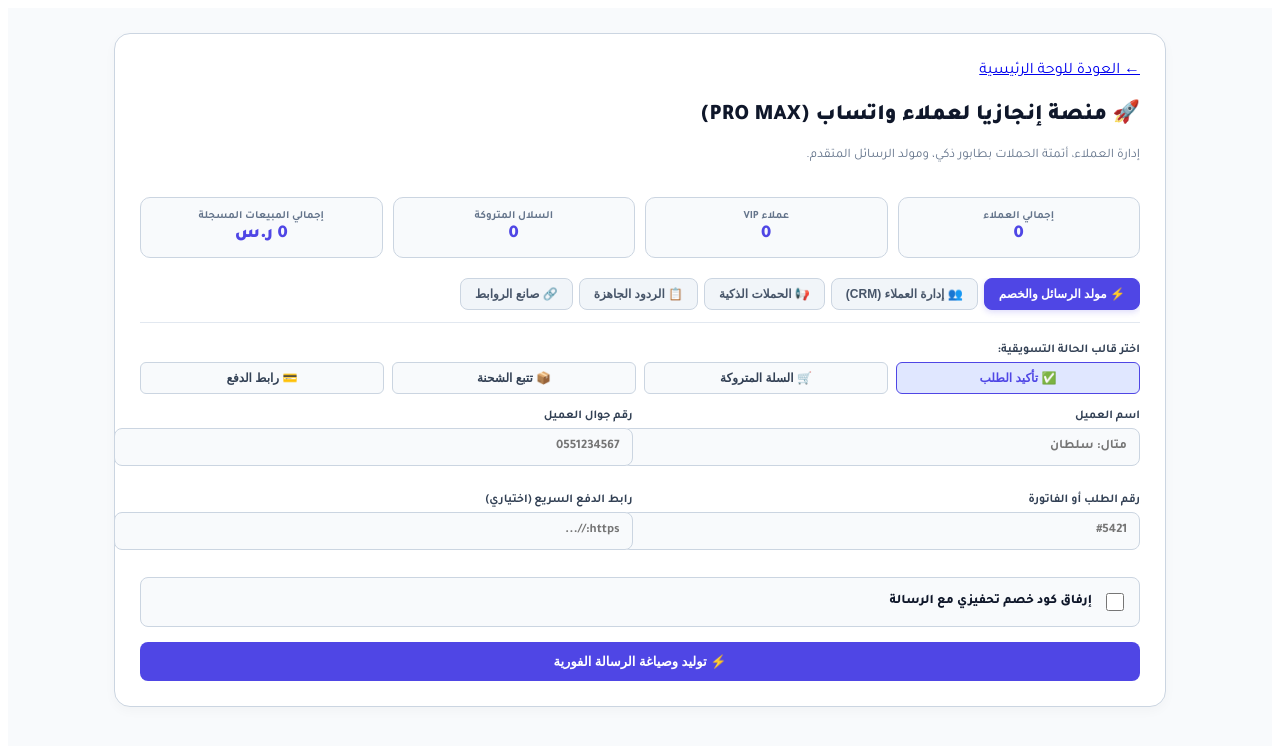
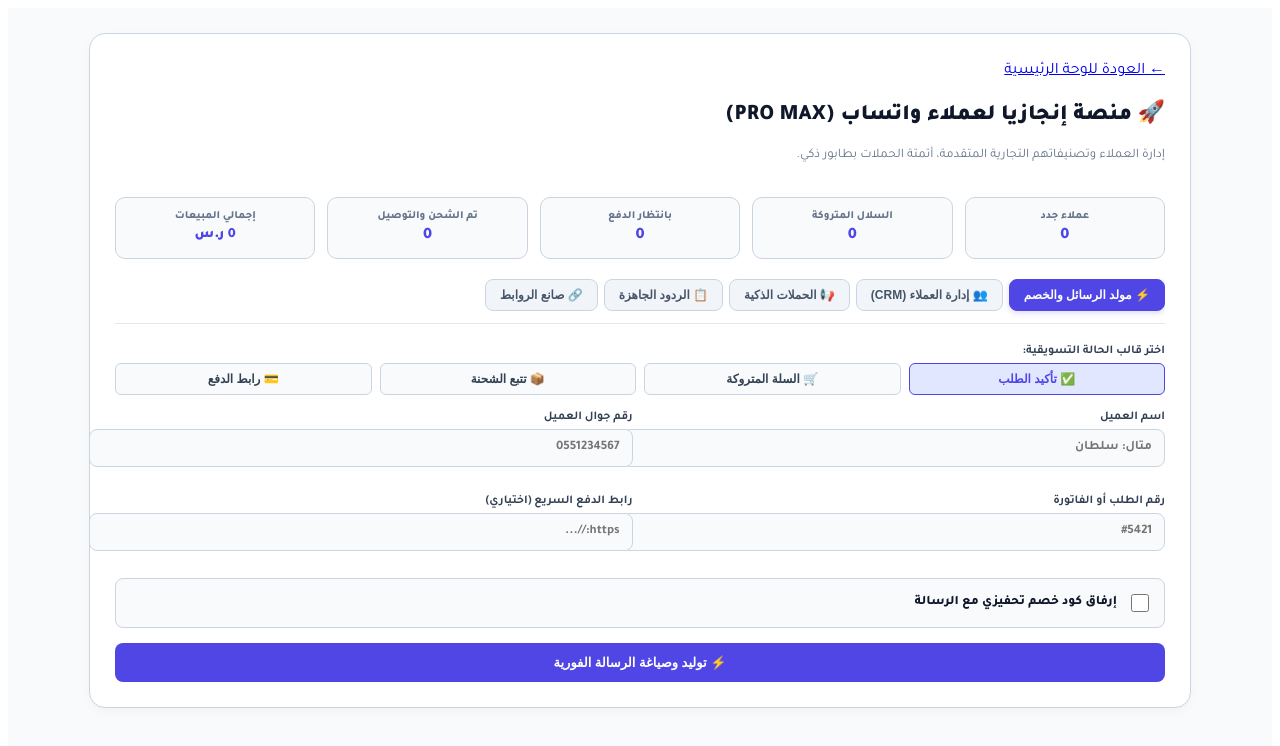
Before and after one commit to engaziasa-lang/engazia-app, a Next.js app: page /hub/whatsapp in a window 1280 px wide. Shown: the top 746 px of the page. Built offline with nearby package versions, Linux system fonts and the light colour scheme.

Commit message:
Update page.tsx

```diff
--- a/app/hub/whatsapp/page.tsx
+++ b/app/hub/whatsapp/page.tsx
@@ -57,7 +57,7 @@ export default function WhatsAppProHub() {
   const [broadcastIndex, setBroadcastIndex] = useState(0);
 
   useEffect(() => {
-    const saved = localStorage.getItem('engazia_whatsapp_pro_crm');
+    const saved = localStorage.getItem('engazia_whatsapp_pro_crm_v2');
     if (saved) {
       try { setContacts(JSON.parse(saved)); } catch (e) {}
     }
@@ -65,7 +65,7 @@ export default function WhatsAppProHub() {
 
   const saveContacts = (updated: Customer[]) => {
     setContacts(updated);
-    localStorage.setItem('engazia_whatsapp_pro_crm', JSON.stringify(updated));
+    localStorage.setItem('engazia_whatsapp_pro_crm_v2', JSON.stringify(updated));
   };
 
   const formatPhone = (phone: string) => {
@@ -161,16 +161,16 @@ export default function WhatsAppProHub() {
       <style jsx>{`
         @import url('https://fonts.googleapis.com/css2?family=Tajawal:wght@400;500;700;800;900&display=swap');
         .app-container { background: #f8fafc; color: #0f172a; min-height: 100vh; font-family: 'Tajawal', sans-serif; direction: rtl; padding: 25px 15px 50px; }
-        .wrapper { max-width: 1000px; margin: 0 auto; background: #fff; border-radius: 16px; padding: 25px; border: 1px solid #cbd5e1; box-shadow: 0 4px 12px rgba(0,0,0,0.03); }
+        .wrapper { max-width: 1050px; margin: 0 auto; background: #fff; border-radius: 16px; padding: 25px; border: 1px solid #cbd5e1; box-shadow: 0 4px 12px rgba(0,0,0,0.03); }
         .back-link { color: #4f46e5; text-decoration: none; font-weight: 700; font-size: 13px; display: inline-block; margin-bottom: 15px; }
         .header-flex { display: flex; justify-content: space-between; align-items: center; margin-bottom: 20px; flex-wrap: wrap; gap: 10px; }
         .title { font-size: 22px; font-weight: 900; color: #0f172a; }
         .desc { color: #64748b; font-size: 13px; }
 
-        .stats-grid { display: grid; grid-template-columns: repeat(4, 1fr); gap: 10px; margin-bottom: 20px; }
-        .stat-card { background: #f8fafc; border: 1px solid #cbd5e1; border-radius: 10px; padding: 12px; text-align: center; }
-        .stat-num { font-size: 18px; font-weight: 900; color: #4f46e5; }
-        .stat-title { font-size: 11px; color: #64748b; font-weight: 700; }
+        .stats-grid { display: grid; grid-template-columns: repeat(5, 1fr); gap: 12px; margin-bottom: 20px; }
+        .stat-card { background: #f8fafc; border: 1px solid #cbd5e1; border-radius: 10px; padding: 12px 8px; text-align: center; }
+        .stat-num { font-size: 16px; font-weight: 900; color: #4f46e5; margin-top: 4px; }
+        .stat-title { font-size: 11px; color: #64748b; font-weight: 800; }
 
         .nav-tabs { display: flex; gap: 6px; border-bottom: 1px solid #e2e8f0; padding-bottom: 12px; margin-bottom: 20px; overflow-x: auto; }
         .tab-btn { background: #f1f5f9; border: 1px solid #cbd5e1; padding: 8px 14px; border-radius: 8px; font-weight: 700; font-size: 12px; color: #475569; cursor: pointer; transition: all 0.2s; white-space: nowrap; }
@@ -199,10 +199,11 @@ export default function WhatsAppProHub() {
         .contacts-table th, .contacts-table td { padding: 10px; border-bottom: 1px solid #e2e8f0; text-align: right; }
         .contacts-table th { background: #f1f5f9; color: #334155; font-weight: 800; }
         .badge { padding: 3px 8px; border-radius: 12px; font-size: 10px; font-weight: 800; display: inline-block; }
-        .badge-vip { background: #fef3c7; color: #d97706; }
         .badge-new { background: #dbeafe; color: #1d4ed8; }
         .badge-cart { background: #fee2e2; color: #dc2626; }
-        .badge-done { background: #dcfce7; color: #15803d; }
+        .badge-pay { background: #fef3c7; color: #d97706; }
+        .badge-ship { background: #dcfce7; color: #15803d; }
+
         .btn-sm { padding: 6px 10px; border-radius: 6px; font-size: 11px; font-weight: 800; cursor: pointer; border: none; }
         .btn-danger { background: #fee2e2; color: #dc2626; }
         .btn-success { background: #dcfce7; color: #15803d; }
@@ -211,7 +212,7 @@ export default function WhatsAppProHub() {
         .toolbar-group { display: flex; gap: 8px; flex: 1; }
         .toolbar input, .toolbar select { padding: 8px 12px; border: 1px solid #cbd5e1; border-radius: 6px; font-size: 13px; background: #fff; }
 
-        @media(max-width: 640px) { .form-grid { grid-template-columns: 1fr; } .templates-selector { grid-template-columns: 1fr 1fr; } .stats-grid { grid-template-columns: 1fr 1fr; } }
+        @media(max-width: 768px) { .stats-grid { grid-template-columns: repeat(2, 1fr); } .form-grid { grid-template-columns: 1fr; } .templates-selector { grid-template-columns: 1fr 1fr; } }
       `}</style>
 
       <div className="wrapper">
@@ -220,31 +221,35 @@ export default function WhatsAppProHub() {
         <div className="header-flex">
           <div>
             <h2 className="title">🚀 منصة إنجازيا لعملاء واتساب (PRO MAX)</h2>
-            <p className="desc">إدارة العملاء، أتمتة الحملات بطابور ذكي، ومولد الرسائل المتقدم.</p>
+            <p className="desc">إدارة العملاء وتصنيفاتهم التجارية المتقدمة، أتمتة الحملات بطابور ذكي.</p>
           </div>
         </div>
 
-        {/* مؤشرات حية متقدمة */}
+        {/* مؤشرات حية متقدمة تغطي كل جوانب العميل */}
         <div className="stats-grid">
           <div className="stat-card">
-            <div className="stat-title">إجمالي العملاء</div>
-            <div className="stat-num">{contacts.length}</div>
-          </div>
-          <div className="stat-card">
-            <div className="stat-title">عملاء VIP</div>
-            <div className="stat-num">{contacts.filter(c => c.category === 'عميل VIP').length}</div>
+            <div className="stat-title">عملاء جدد</div>
+            <div className="stat-num">{contacts.filter(c => c.category === 'عميل جديد').length}</div>
           </div>
           <div className="stat-card">
             <div className="stat-title">السلال المتروكة</div>
             <div className="stat-num">{contacts.filter(c => c.category === 'سلة متروكة').length}</div>
           </div>
           <div className="stat-card">
-            <div className="stat-title">إجمالي المبيعات المسجلة</div>
-            <div className="stat-num">{contacts.reduce((acc, c) => acc + c.amount, 0).toLocaleString()} ر.س</div>
+            <div className="stat-title">بانتظار الدفع</div>
+            <div className="stat-num">{contacts.filter(c => c.category === 'بانتظار الدفع').length}</div>
+          </div>
+          <div className="stat-card">
+            <div className="stat-title">تم الشحن والتوصيل</div>
+            <div className="stat-num">{contacts.filter(c => c.category === 'تم الشحن والتوصيل').length}</div>
+          </div>
+          <div className="stat-card">
+            <div className="stat-title">إجمالي المبيعات</div>
+            <div className="stat-num" style={{ fontSize: '14px' }}>{contacts.reduce((acc, c) => acc + c.amount, 0).toLocaleString()} ر.س</div>
           </div>
         </div>
 
-        {/* شريط التنقل الاحترافي (المبسط) */}
+        {/* شريط التنقل */}
         <div className="nav-tabs">
           <button className={`tab-btn ${activeTab === 'generator' ? 'active' : ''}`} onClick={() => setActiveTab('generator')}>⚡ مولد الرسائل والخصم</button>
           <button className={`tab-btn ${activeTab === 'crm' ? 'active' : ''}`} onClick={() => setActiveTab('crm')}>👥 إدارة العملاء (CRM)</button>
@@ -285,7 +290,7 @@ export default function WhatsAppProHub() {
               </div>
             </div>
 
-            <div style={{ background: '#f8fafc', padding: '12px', borderRadius: '8px', border: '1px solid #cbd5e1', marginBottom: '15px', display: 'flex', alignItems: 'center', justifyContent: 'space-between' }}>
+            <div style={{ background: '#f8fafc', padding: '12px', borderRadius: '8px', border: '1px solid #cbd5e1', marginBottom: '15px', display: 'flex', alignItems: 'center', justifyContent: 'space-between', flexWrap: 'wrap', gap: '10px' }}>
               <div style={{ display: 'flex', alignItems: 'center', gap: '10px' }}>
                 <input type="checkbox" id="discCheck" checked={includeDiscount} onChange={e => setIncludeDiscount(e.target.checked)} style={{ width: '18px', height: '18px', accentColor: '#4f46e5' }} />
                 <label htmlFor="discCheck" style={{ fontSize: '13px', fontWeight: '800', cursor: 'pointer', margin: 0 }}>إرفاق كود خصم تحفيزي مع الرسالة</label>
@@ -313,7 +318,7 @@ export default function WhatsAppProHub() {
         {activeTab === 'crm' && (
           <div>
             <form onSubmit={addContact} style={{ background: '#f8fafc', padding: '15px', borderRadius: '10px', marginBottom: '20px', border: '1px solid #cbd5e1' }}>
-              <h3 style={{ fontSize: '13px', fontWeight: '900', marginBottom: '10px' }}>➕ تسجيل عميل جديد وحجم المشتريات</h3>
+              <h3 style={{ fontSize: '13px', fontWeight: '900', marginBottom: '10px' }}>➕ تسجيل عميل جديد وتحديد تصنيفه</h3>
               <div className="form-grid">
                 <div className="form-group">
                   <input type="text" className="form-control" placeholder="اسم العميل" value={newName} onChange={e => setNewName(e.target.value)} required />
@@ -323,10 +328,10 @@ export default function WhatsAppProHub() {
                 </div>
                 <div className="form-group">
                   <select className="form-control" value={newCategory} onChange={e => setNewCategory(e.target.value)}>
-                    <option value="عميل جديد">عميل جديد</option>
-                    <option value="عميل VIP">عميل VIP 🌟</option>
+                    <option value="عميل جديد">عميل جديد 👤</option>
                     <option value="سلة متروكة">سلة متروكة 🛒</option>
-                    <option value="تم التوصيل">تم التوصيل ✅</option>
+                    <option value="بانتظار الدفع">بانتظار الدفع 💳</option>
+                    <option value="تم الشحن والتوصيل">تم الشحن والتوصيل 📦</option>
                   </select>
                 </div>
                 <div className="form-group">
@@ -341,9 +346,10 @@ export default function WhatsAppProHub() {
                 <input type="text" placeholder="🔍 بحث بالاسم أو الجوال..." value={searchTerm} onChange={e => setSearchTerm(e.target.value)} />
                 <select value={filterCategory} onChange={e => setFilterCategory(e.target.value)}>
                   <option value="all">كل التصنيفات</option>
-                  <option value="عميل VIP">عميل VIP</option>
+                  <option value="عميل جديد">عميل جديد</option>
                   <option value="سلة متروكة">سلة متروكة</option>
-                  <option value="عميل جديد">عميل جديد</option>
+                  <option value="بانتظار الدفع">بانتظار الدفع</option>
+                  <option value="تم الشحن والتوصيل">تم الشحن والتوصيل</option>
                 </select>
               </div>
               <button className="btn-sm btn-success" style={{ padding: '8px 14px' }} onClick={exportToCSV}>📥 تصدير ملف إكسل CSV</button>
@@ -358,7 +364,7 @@ export default function WhatsAppProHub() {
                     <tr>
                       <th>الاسم</th>
                       <th>الجوال</th>
-                      <th>التصنيف</th>
+                      <th>التصنيف التجاري</th>
                       <th>المشتريات</th>
                       <th>التاريخ</th>
                       <th>الإجراءات</th>
@@ -370,7 +376,7 @@ export default function WhatsAppProHub() {
                         <td style={{ fontWeight: '800' }}>{c.name}</td>
                         <td>{c.phone}</td>
                         <td>
-                          <span className={`badge ${c.category === 'عميل VIP' ? 'badge-vip' : c.category === 'سلة متروكة' ? 'badge-cart' : 'badge-new'}`}>
+                          <span className={`badge ${c.category === 'سلة متروكة' ? 'badge-cart' : c.category === 'بانتظار الدفع' ? 'badge-pay' : c.category === 'تم الشحن والتوصيل' ? 'badge-ship' : 'badge-new'}`}>
                             {c.category}
                           </span>
                         </td>
@@ -378,7 +384,7 @@ export default function WhatsAppProHub() {
                         <td style={{ color: '#64748b', fontSize: '11px' }}>{c.date}</td>
                         <td>
                           <div style={{ display: 'flex', gap: '5px' }}>
-                            <button className="btn-sm btn-success" onClick={() => openWhatsApp(c.phone, `مرحباً ${c.name}، معك متجر إنجازيا.`)}>💬 مراسلة</button>
+                            <button className="btn-sm btn-success" onClick={() => openWhatsApp(c.phone, `مرحباً ${c.name}، معك متجر إنجازيا بخصوص طلبك.`)}>💬 مراسلة</button>
                             <button className="btn-sm btn-danger" onClick={() => deleteContact(c.id)}>حذف</button>
                           </div>
                         </td>
@@ -394,13 +400,14 @@ export default function WhatsAppProHub() {
         {/* 3. الحملات الذكية مع نظام الطابور (Queue) */}
         {activeTab === 'broadcast' && (
           <div>
-            <h3 style={{ fontSize: '14px', fontWeight: '900', marginBottom: '10px' }}>📢 الحملات التسويقية والطابور الذكي</h3>
+            <h3 style={{ fontSize: '14px', fontWeight: '900', marginBottom: '10px' }}>📢 الحملات التسويقية وطابور الإرسال الذكي</h3>
             <div className="form-group">
               <label>اختر الشريحة المستهدفة:</label>
               <select className="form-control" value={broadcastCat} onChange={e => { setBroadcastCat(e.target.value); setBroadcastIndex(0); }}>
+                <option value="عميل جديد">👤 العملاء الجدد ({contacts.filter(c => c.category === 'عميل جديد').length})</option>
                 <option value="سلة متروكة">🛒 السلال المتروكة ({contacts.filter(c => c.category === 'سلة متروكة').length})</option>
-                <option value="عميل VIP">🌟 عملاء VIP ({contacts.filter(c => c.category === 'عميل VIP').length})</option>
-                <option value="عميل جديد">👤 العملاء الجدد ({contacts.filter(c => c.category === 'عميل جديد').length})</option>
+                <option value="بانتظار الدفع">💳 بانتظار الدفع ({contacts.filter(c => c.category === 'بانتظار الدفع').length})</option>
+                <option value="تم الشحن والتوصيل">📦 تم الشحن والتوصيل ({contacts.filter(c => c.category === 'تم الشحن والتوصيل').length})</option>
               </select>
             </div>
             <div className="form-group">
@@ -418,7 +425,7 @@ export default function WhatsAppProHub() {
                 <div style={{ background: '#fff', padding: '15px', borderRadius: '8px', border: '1px solid #e2e8f0', marginBottom: '15px', fontWeight: '900', fontSize: '16px' }}>
                   {broadcastList[broadcastIndex]?.name} ({broadcastList[broadcastIndex]?.phone})
                 </div>
-                <div style={{ display: 'flex', gap: '10px', justifyContent: 'center' }}>
+                <div style={{ display: 'flex', gap: '10px', justifyContent: 'center', flexWrap: 'wrap' }}>
                   <button className="btn-wa" style={{ flex: 'none', padding: '12px 25px' }} onClick={() => {
                     const current = broadcastList[broadcastIndex];
                     openWhatsApp(current.phone, `مرحباً ${current.name}، ${broadcastText}`);
```
